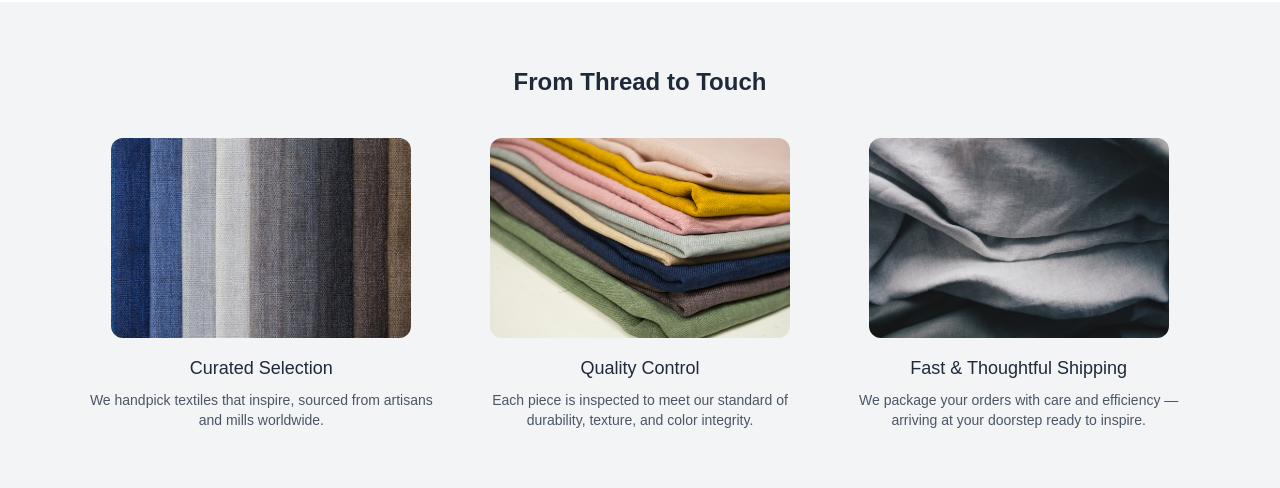
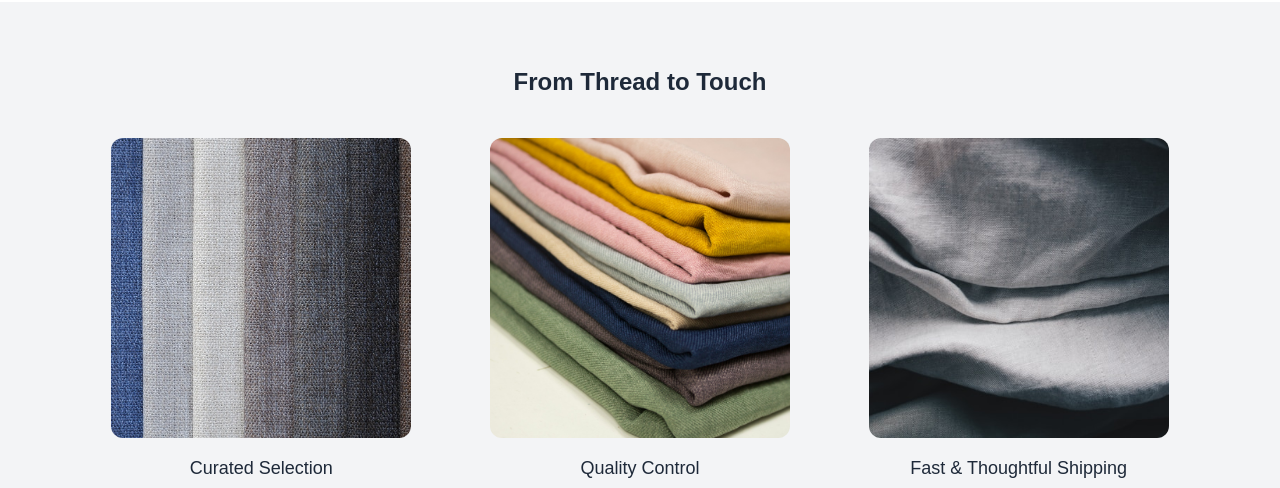
Before and after one commit to shay122990/weave-and-way, a Next.js app: page /about in a window 1280 px wide. Shown: the part 1320-1808 px from the top of the page. Built offline with nearby package versions, Linux system fonts and the light colour scheme; no server answers; the database is empty.

Commit message:
about page - image height conflict fixed

```diff
--- a/src/app/about/page.tsx
+++ b/src/app/about/page.tsx
@@ -90,13 +90,15 @@ export default function About() {
           <div className="grid md:grid-cols-3 gap-8">
             {features.map(({ src, alt, title, description }) => (
               <div key={alt} className="text-center">
+                <div className="w-[200px] h-[200px] lg:w-[300px] lg:h-[300px] mx-auto mb-4 overflow-hidden rounded-xl">
                   <Image
                     src={src}
                     alt={alt}
                     width={300}
                     height={300}
-                  className="rounded-xl h-[200px] mx-auto mb-4"
+                    className="w-full h-full object-cover"
                   />
+                </div>
                 <h4 className="font-medium text-lg mb-2">{title}</h4>
                 <p className="text-sm text-gray-600">{description}</p>
               </div>
```
Lines whose indentation alone changed are shown as unchanged.
